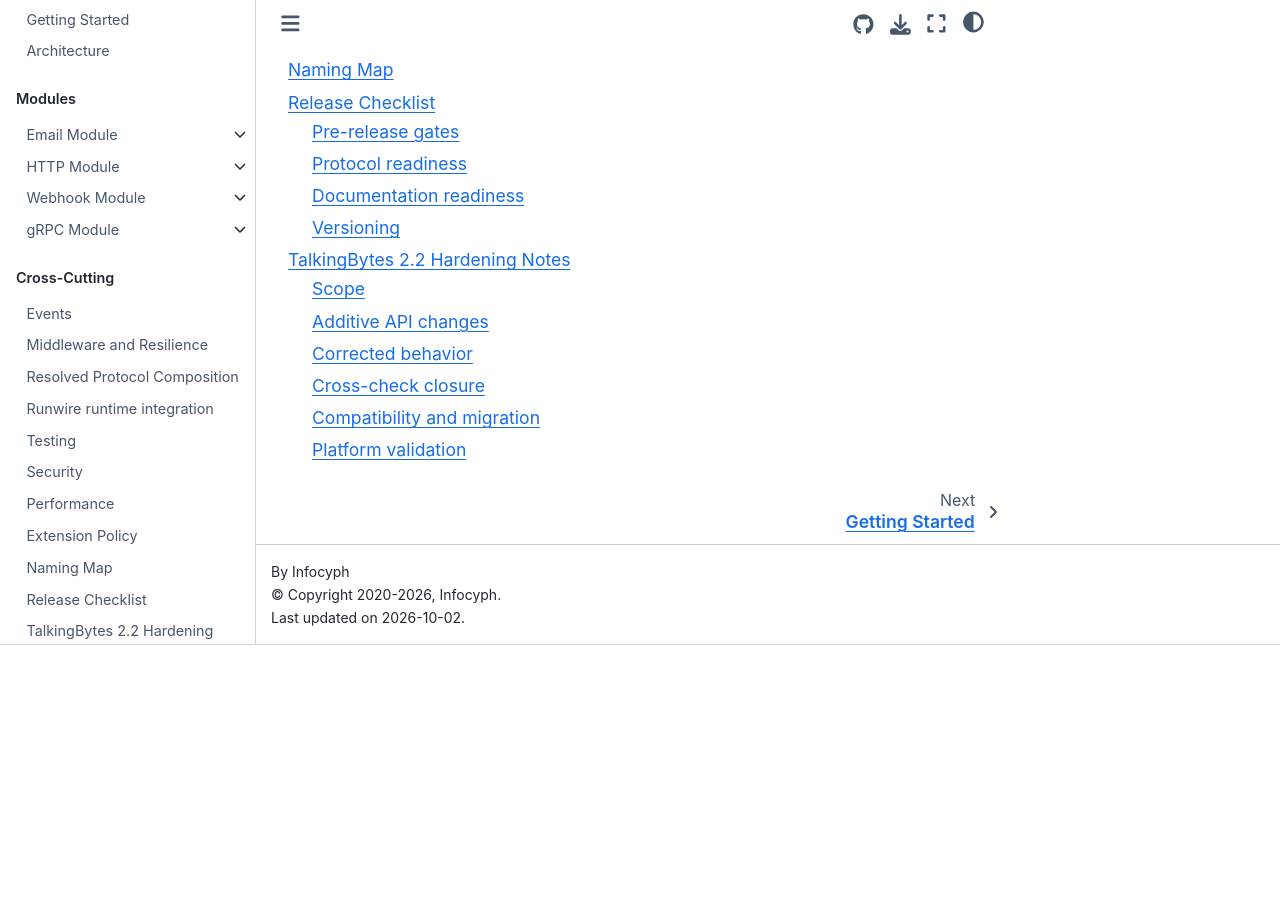
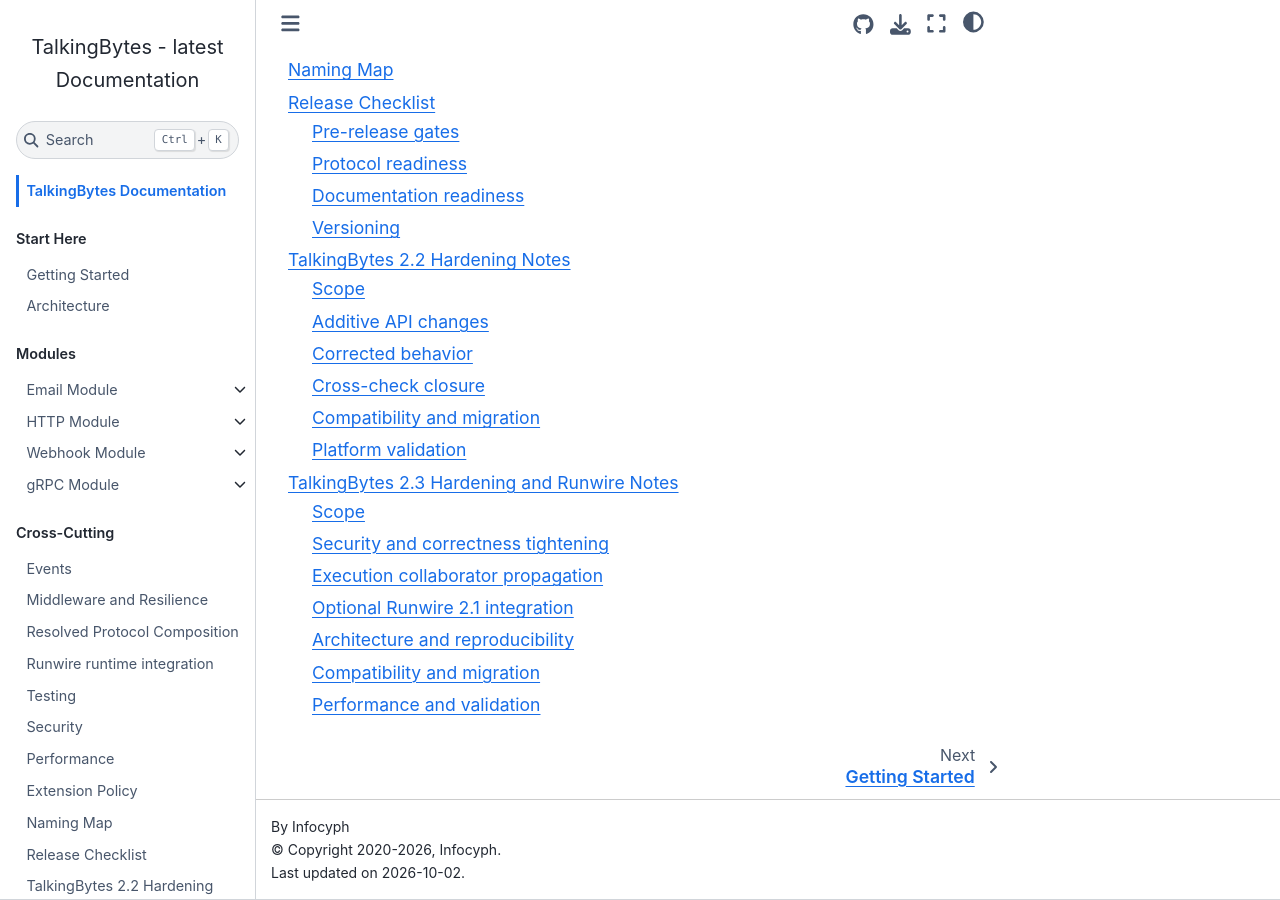
Before and after one commit to infocyph/TalkingBytes, a Sphinx documentation site: the page built from docs/index.rst, in a window 1280 px wide and 900 px high, scrolled down 3615 px. Built offline with Sphinx 7.4.7 and the Sphinx Book theme 1.1.4, drawn with Linux system fonts in a browser that asks for light colours; before the commit the page ends 4260 px from its top, so only the background shows below that.

Commit message:
docs: include 2.3 release notes

```diff
--- a/docs/index.rst
+++ b/docs/index.rst
@@ -42,3 +42,4 @@
    naming
    release-checklist
    release-notes-2.2
+   release-notes-2.3
```
